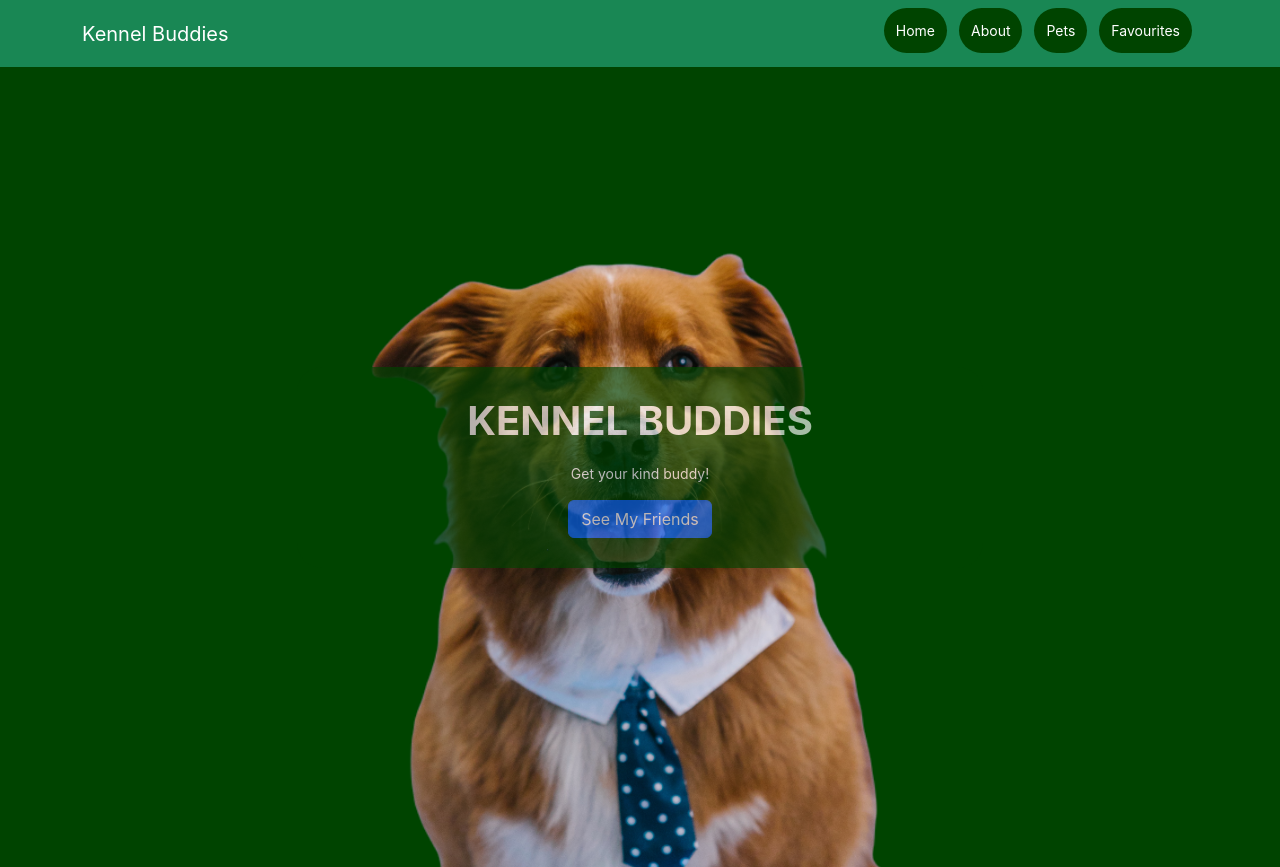
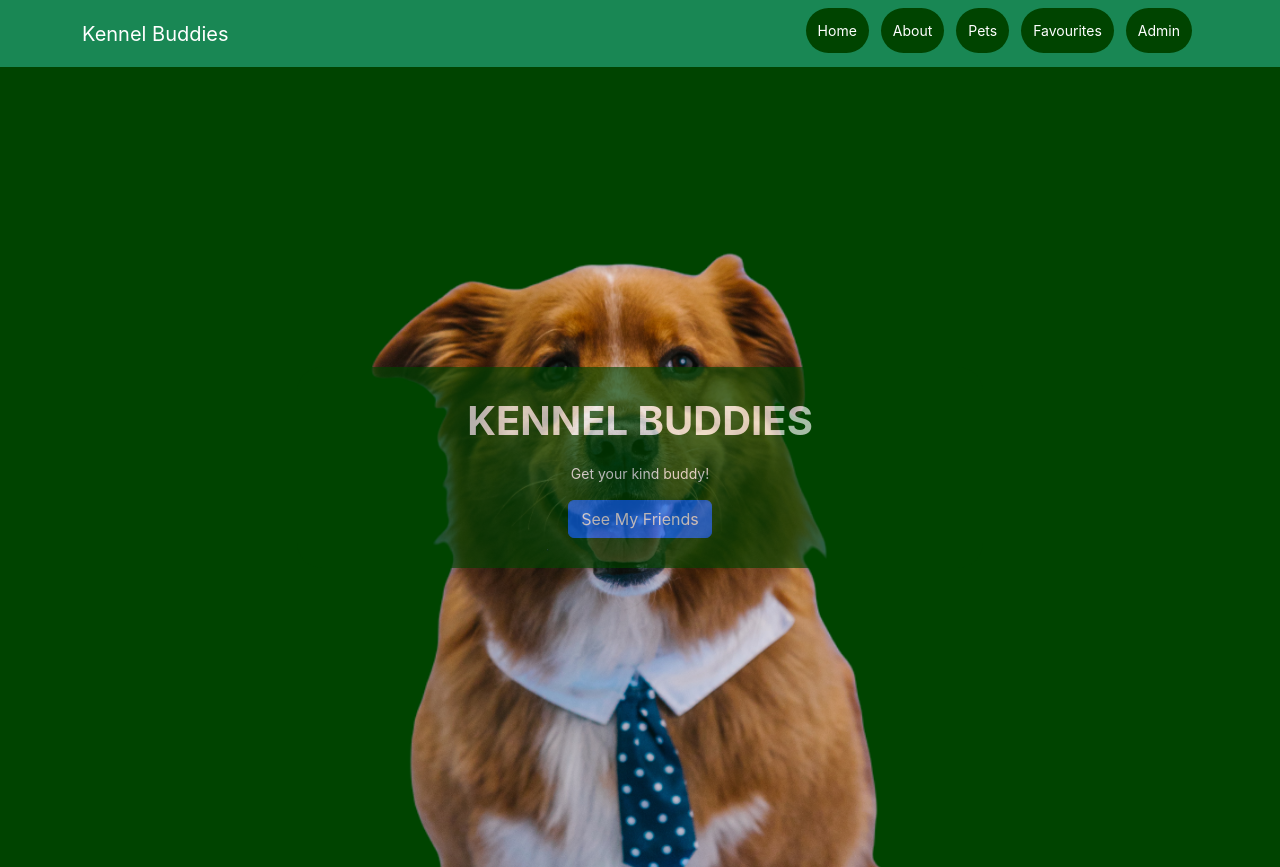
Before and after one commit to kevinzepwa/kennel-buddies, a React (Create React App) app: page / in a window 1280 px wide. Built offline with nearby package versions, Linux system fonts and the light colour scheme; no server answers.

Commit message:
admin button

```diff
--- a/src/components/NavBar.jsx
+++ b/src/components/NavBar.jsx
@@ -50,6 +50,16 @@ function NavBar() {
           >
             Favourites
           </NavLink>
+          <NavLink
+            to="/admin"
+            exact
+            className="nav"
+            activeStyle={{
+              background: "darkblue",
+            }}
+          >
+            Admin
+          </NavLink>
         </Nav>
         </Container>
       </Navbar>
```
